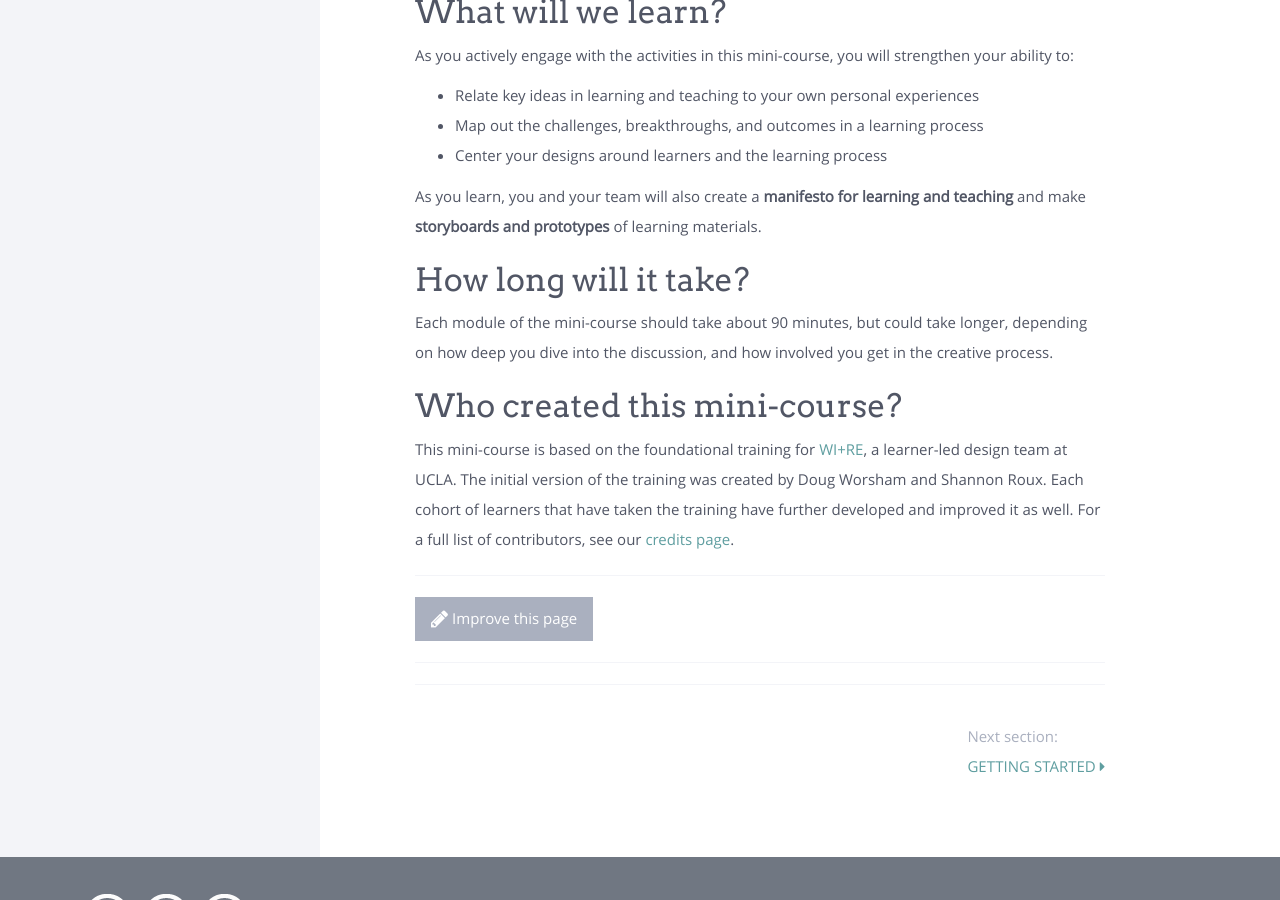
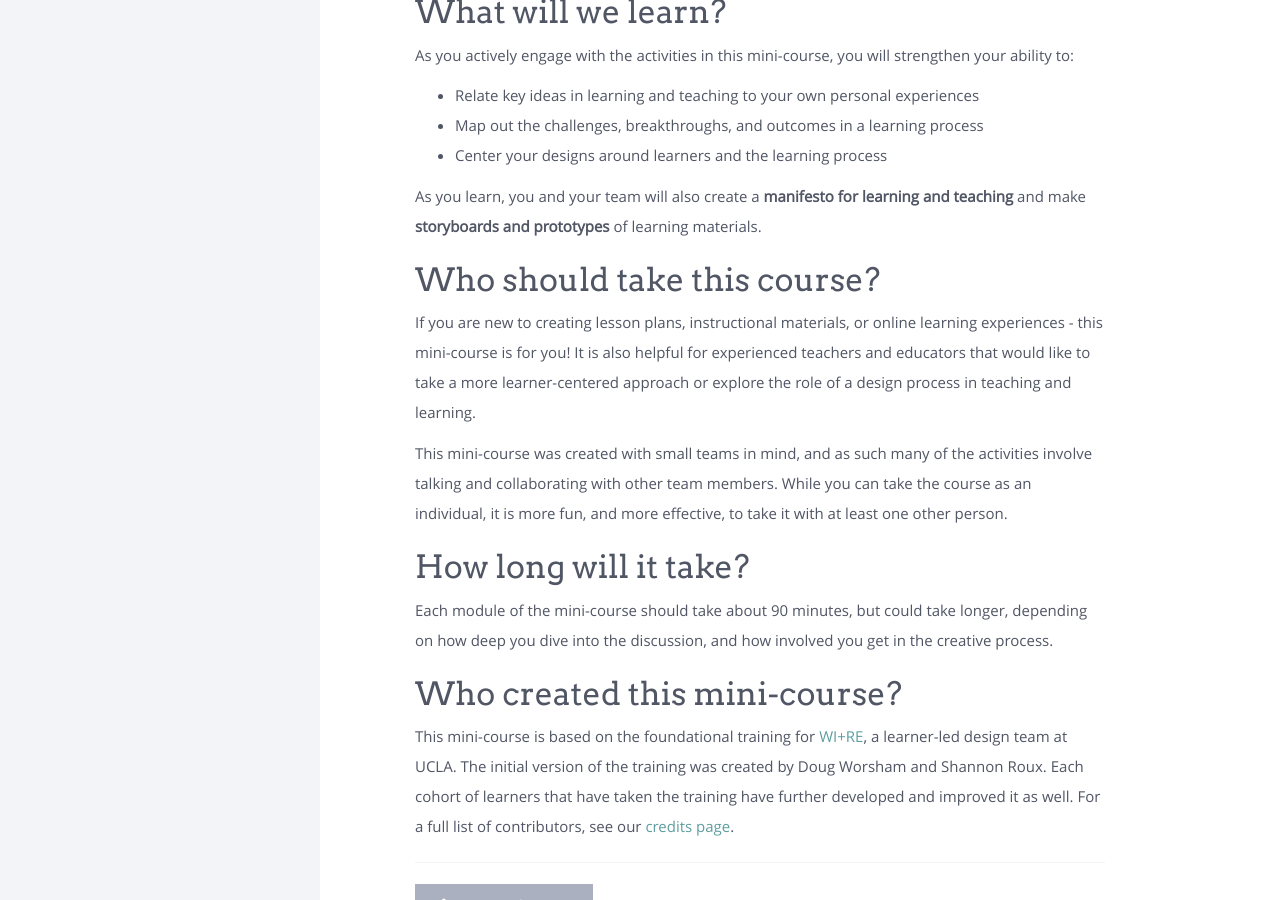
Before and after one commit to UCLALibrary/foundations, a Jekyll site: the page built from modules/start/_posts/2000-01-01-welcome.markdown, in a window 1280 px wide and 900 px high, scrolled down 584 px. Built offline with Jekyll 4.4.1, drawn with Linux system fonts in a browser that asks for light colours; nearby versions of some CDN libraries.

Commit message:
who should take this mini-course?

```diff
--- a/modules/start/_posts/2000-01-01-welcome.markdown
+++ b/modules/start/_posts/2000-01-01-welcome.markdown
@@ -17,6 +17,12 @@ As you actively engage with the activities in this mini-course, you will strengt
 
 As you learn, you and your team will also create a <strong>manifesto for learning and teaching</strong> and make <strong>storyboards and prototypes</strong> of learning materials.
 
+## Who should take this course?
+
+If you are new to creating lesson plans, instructional materials, or online learning experiences - this mini-course is for you! It is also helpful for experienced teachers and educators that would like to take a more learner-centered approach or explore the role of a design process in teaching and learning.
+
+This mini-course was created with small teams in mind, and as such many of the activities involve talking and collaborating with other team members. While you can take the course as an individual, it is more fun, and more effective, to take it with at least one other person.
+
 ## How long will it take?
 
 Each module of the mini-course should take about 90 minutes, but could take longer, depending on how deep you dive into the discussion, and how involved you get in the creative process.
```
